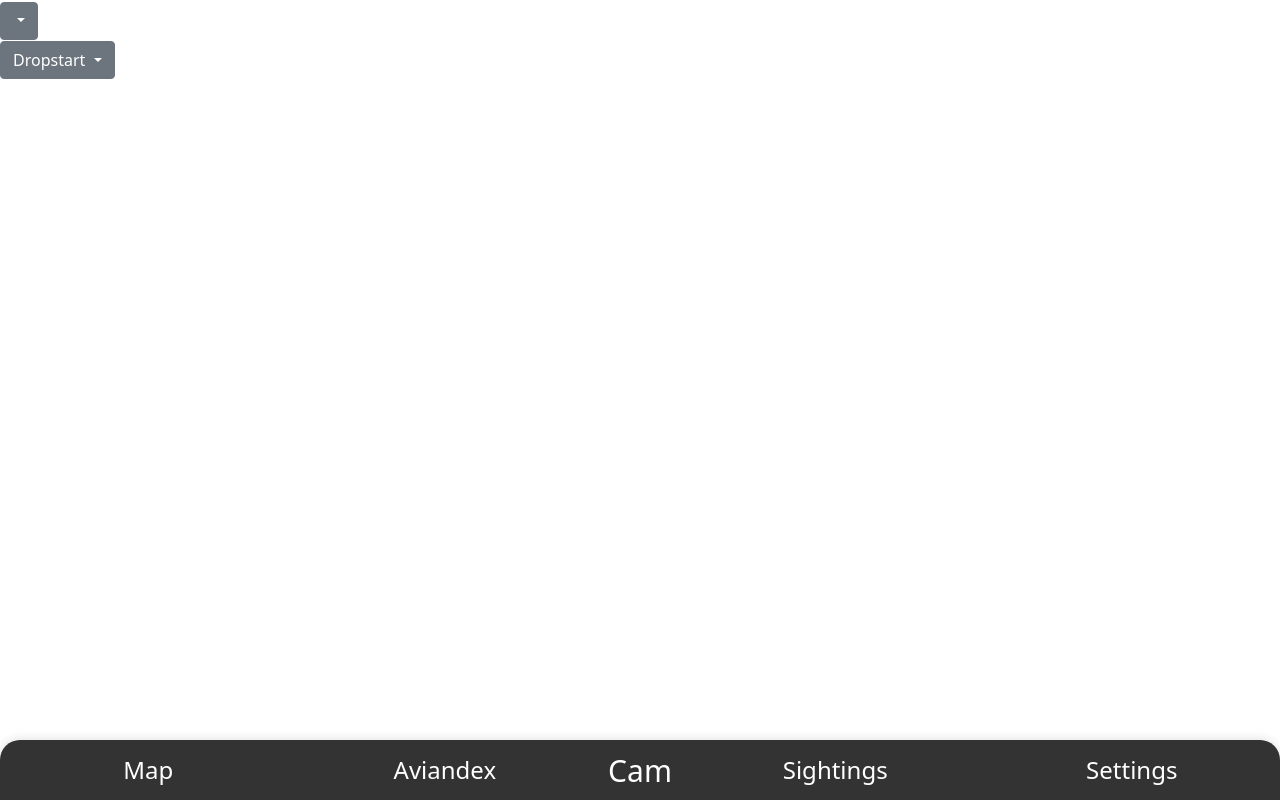
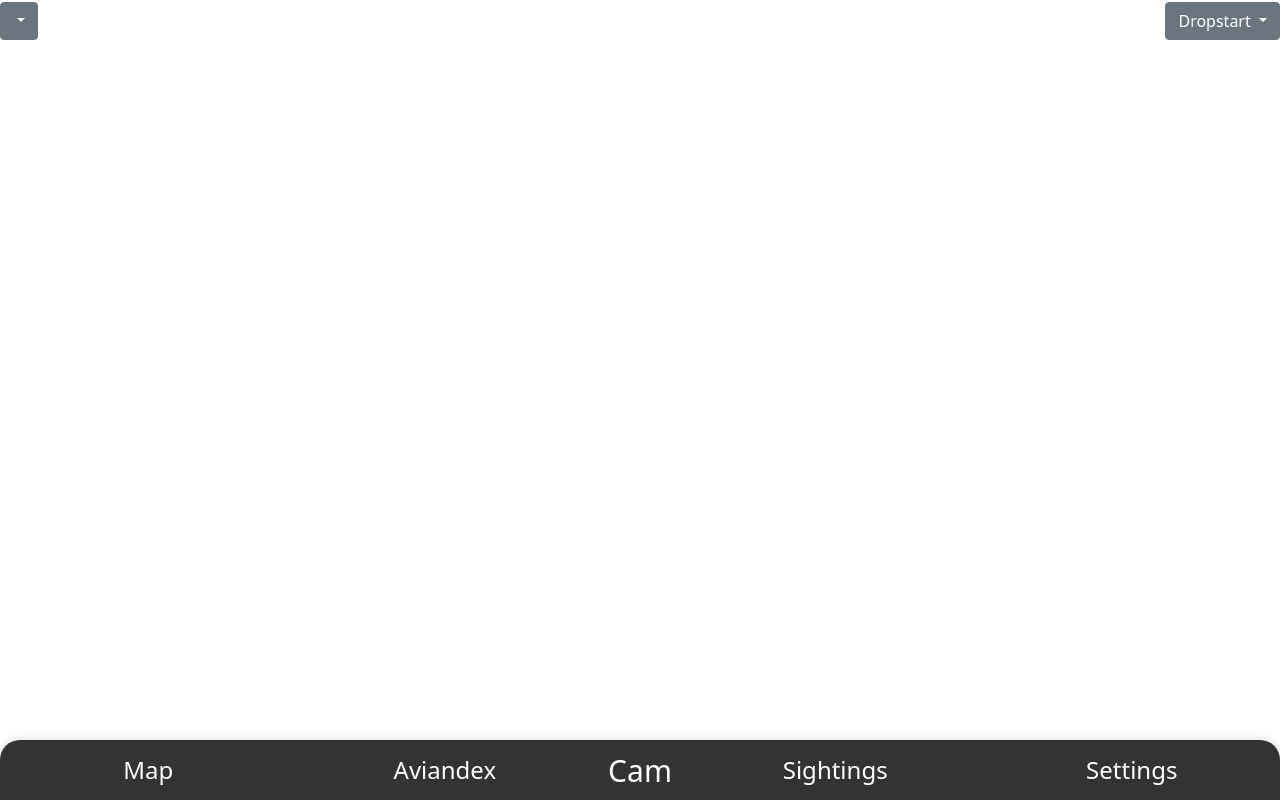
Before and after one commit to HACC2024/Black-Bladed, a plain HTML site: page index.html in a window 1280 px wide. Drawn offline with nearby package versions, Linux system fonts and the light colour scheme.

Commit message:
float right

```diff
--- a/index.html
+++ b/index.html
@@ -14,6 +14,7 @@
 
     <title>WorkoutBuddy</title>
   </head>
+  <main>
     <div class="container-fluid">
       <div>
         <nav class="bottom-nav">
@@ -38,7 +39,7 @@
       </button>
     </div>
 
-<div class="dropleft">
+    <div class="dropleft float-end">
       <button type="button" class="btn btn-secondary dropdown-toggle" data-bs-toggle="dropdown" aria-expanded="false">
         Dropstart
       </button>
@@ -49,4 +50,5 @@
         <li><a class="dropdown-item" href="settings.html"><i class="gear-fill">.</i></a></li>
       </ul>
     </div>
-<html>
+  </main>
+</html>
```
Lines whose indentation alone changed are shown as unchanged.
